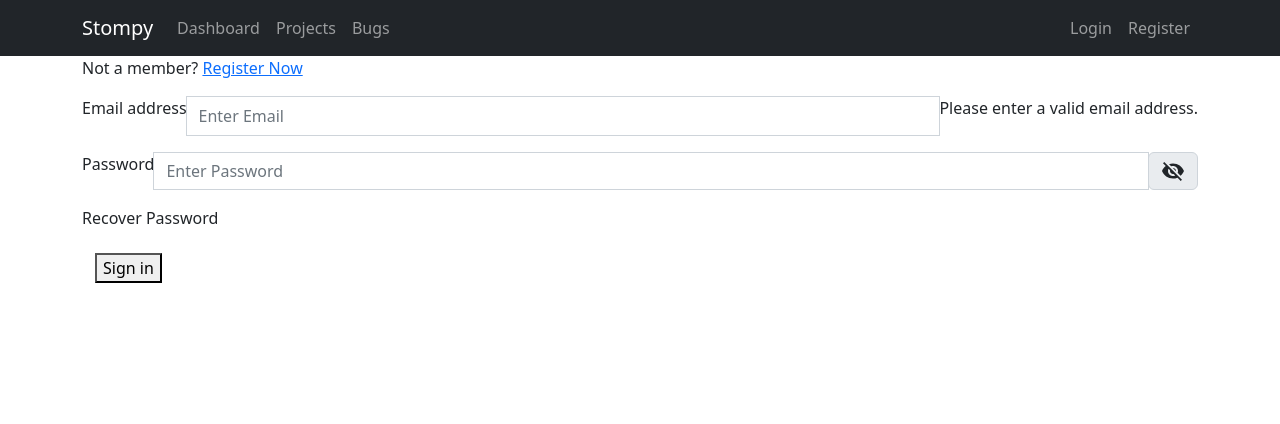
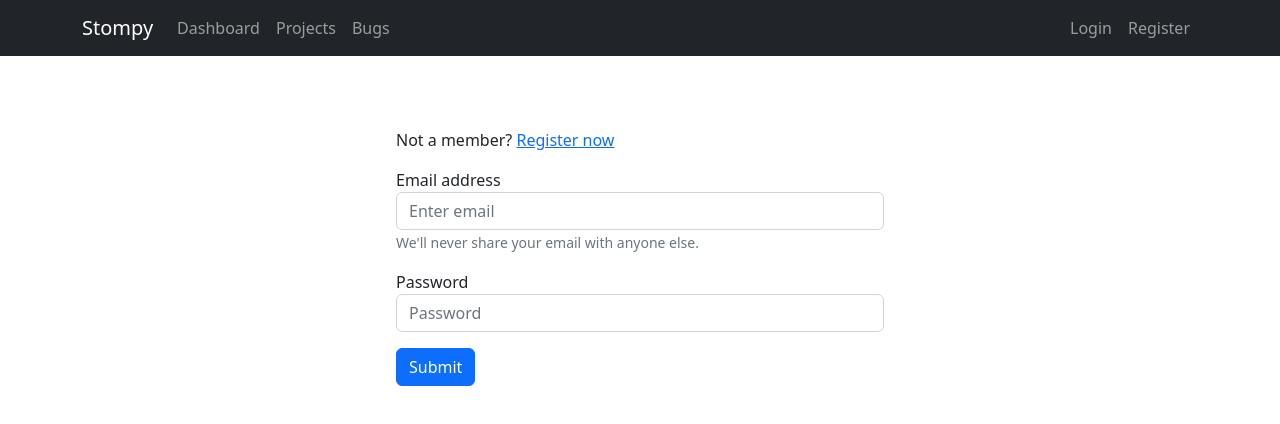
Before and after one commit to Jolt-rex/stompy-client, a React (Create React App) app: page /login in a window 1280 px wide. Shown: the top 424 px of the page. Built offline with nearby package versions, Linux system fonts and the light colour scheme.

Commit message:
Modified login page to use classes with Bootstrap

```diff
--- a/src/pages/LoginForm.jsx
+++ b/src/pages/LoginForm.jsx
@@ -1,15 +1,12 @@
 import React, { useState } from 'react';
 import { Navigate } from 'react-router-dom';
 import Joi from 'joi';
-import VisibilityIcon from '@mui/icons-material/Visibility';
-import VisibilityOffIcon from '@mui/icons-material/VisibilityOff';
 import auth from '../services/authService';
 
 const LoginForm = ({ onLogin }) => {
   const [email, setEmail] = useState('');
   const [password, setPassword] = useState('');
   const [errors, setErrors] = useState({});
-  const [passwordView, setPasswordView] = useState("password");
   const [schema] = useState({
       email: Joi.string().min(5).max(255).required().email({ tlds: { allow: false } }).label('Email'),
       password: Joi.string().min(5).max(255).required().label('Password')
@@ -65,12 +62,6 @@ const LoginForm = ({ onLogin }) => {
     doSubmit();
   };
 
-  function handleChangeEye() {
-    if (passwordView === "password")
-      setPasswordView("text");
-    else
-      setPasswordView("password");
-  }
 
   async function doSubmit() {
     try {
@@ -91,37 +82,28 @@ const LoginForm = ({ onLogin }) => {
   if(auth.getCurrentUser()) return <Navigate replace to='/' />
 
   return (
-    <div className="container">
-      <form onSubmit={handleSubmit}>
-        <div className="form-group">
-            <div className="register">
-              <p>Not a member? <a href="register">Register Now</a></p>
+    <>
+      <div className="pt-4 pb-4"></div>
+      <div className="container pt-4 pb-4" style={{"width":"40%"}}>
+        <form onSubmit={handleSubmit}>
+          <div className="form-group pb-3">
+            <label >Not a member? <a href="register">Register now</a></label>
           </div>
-        </div>
-        <div className="input-group mb-3">
-          <label for="inputEmail">Email address</label>
-          <input className={"form-control" + ` ${errors.email ? "warning" : "" }`} type="email" placeholder="Enter Email" name="email" value={email} onChange={handleChangeEmail} />
-          <p className={` ${errors.email ? "danger" : "" }`}>Please enter a valid email address.</p>
-        </div>
-        <div className="input-group mb-3">
-
-          <label for="inputPassword">Password</label>
-          <input className={"form-control" + ` ${errors.password ? "warning" : ""}`} type={passwordView} placeholder="Enter Password" name="password" value={password} onChange={handleChangePassword} />
-          <div className="input-group-append">
-            <div className="input-group-text" id="basic-addon2">
-              {passwordView === "text" ? <VisibilityIcon onClick={handleChangeEye} /> : <VisibilityOffIcon onClick={handleChangeEye} />}
-
-            </div>
+          <div className="form-group pb-3">
+            <label>Email address</label>
+            <input type="email" className={"form-control" + (errors.email ? "warning" : "" )} id="inputEmail" placeholder="Enter email" name="email" value={email} onChange={handleChangeEmail} />
+            <small id="emailHelp" className="form-text text-muted">We'll never share your email with anyone else.</small>
           </div>
-        </div>
-            <div className="recovery">
-              <p>Recover Password</p>
-            </div>
-          <div className="btn">
-            <button type="submit">Sign in</button>
+          <div className="form-group">
+            <label>Password</label>
+            <input type="password" className={"form-control" + (errors.password ? "warning" : "")} id="exampleInputPassword1" placeholder="Password" name="password" value={password} onChange={handleChangePassword} />
           </div>
-      </form>
-    </div>
+          <div className="form-group pt-3">
+            <button type="submit" className="btn btn-primary">Submit</button>
+          </div>
+        </form>
+      </div>
+    </>
   );
 }
 
```
